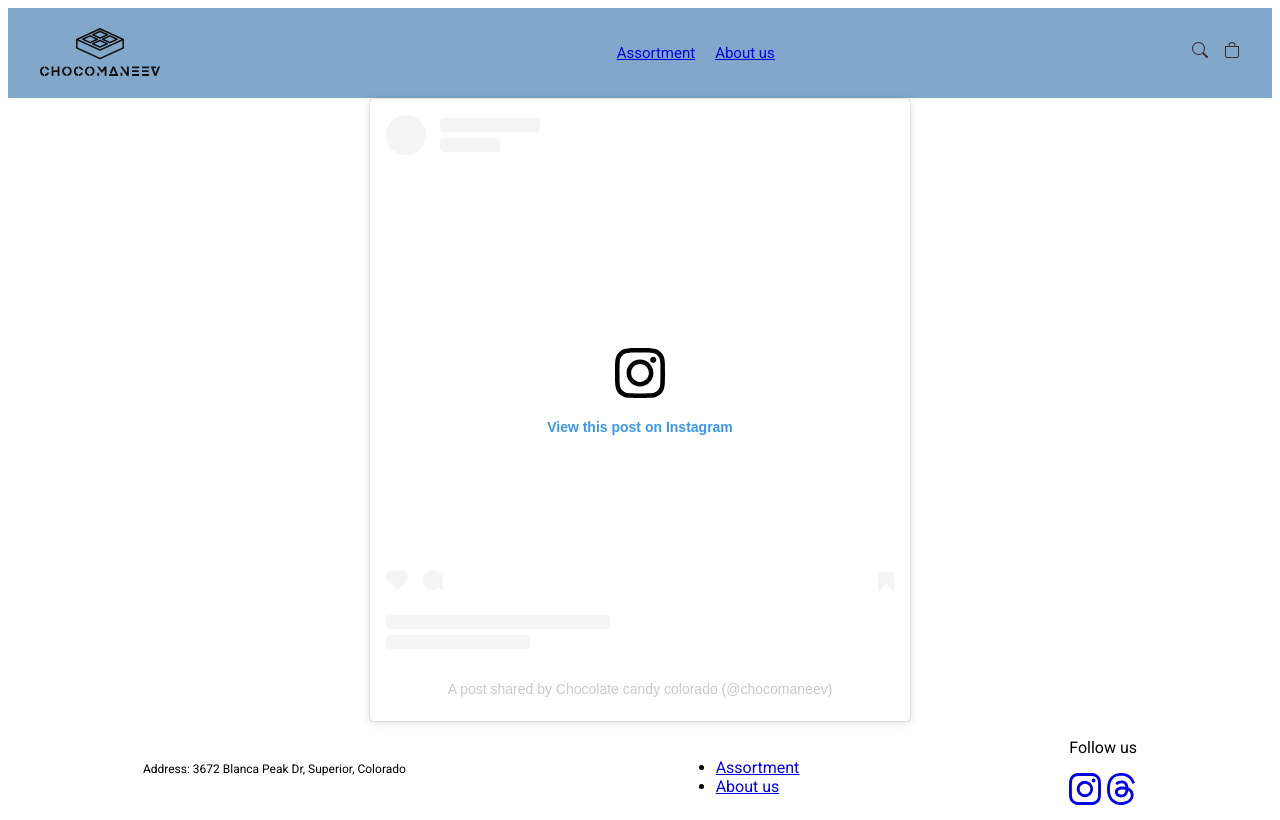
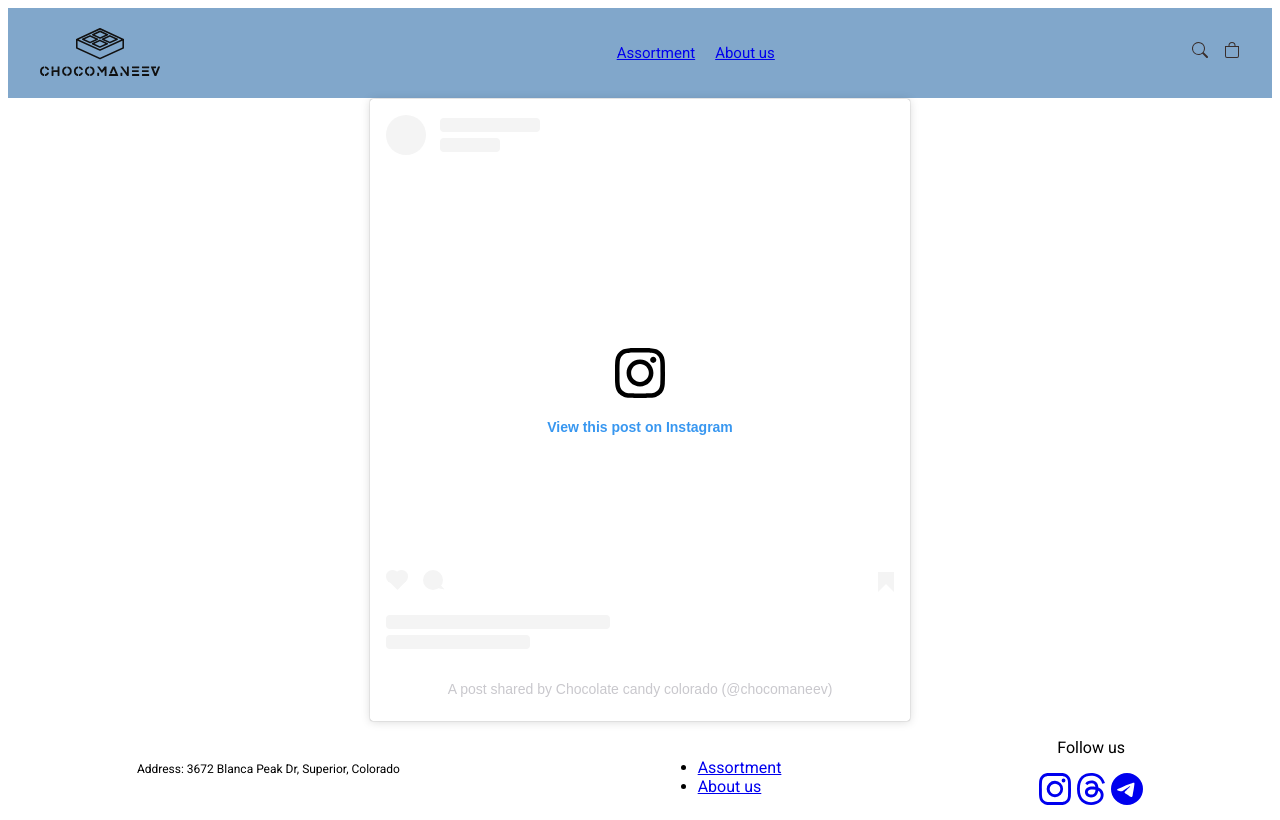
Before and after one commit to manei74/chocomaneev, a website: page about-us.html in a window 1280 px wide. Drawn offline with Linux system fonts and the light colour scheme; a script that the page names is missing.

Commit message:
header and footer links

```diff
--- a/about-us.html
+++ b/about-us.html
@@ -426,6 +426,19 @@
                   d="M6.321 6.016c-.27-.18-1.166-.802-1.166-.802.756-1.081 1.753-1.502 3.132-1.502.975 0 1.803.327 2.394.948s.928 1.509 1.005 2.644q.492.207.905.484c1.109.745 1.719 1.86 1.719 3.137 0 2.716-2.226 5.075-6.256 5.075C4.594 16 1 13.987 1 7.994 1 2.034 4.482 0 8.044 0 9.69 0 13.55.243 15 5.036l-1.36.353C12.516 1.974 10.163 1.43 8.006 1.43c-3.565 0-5.582 2.171-5.582 6.79 0 4.143 2.254 6.343 5.63 6.343 2.777 0 4.847-1.443 4.847-3.556 0-1.438-1.208-2.127-1.27-2.127-.236 1.234-.868 3.31-3.644 3.31-1.618 0-3.013-1.118-3.013-2.582 0-2.09 1.984-2.847 3.55-2.847.586 0 1.294.04 1.663.114 0-.637-.54-1.728-1.9-1.728-1.25 0-1.566.405-1.967.868ZM8.716 8.19c-2.04 0-2.304.87-2.304 1.416 0 .878 1.043 1.168 1.6 1.168 1.02 0 2.067-.282 2.232-2.423a6.2 6.2 0 0 0-1.528-.161"
                 /></svg
             ></a>
+            <a href="https://www.t.me/chocomaneev"
+              ><svg
+                xmlns="http://www.w3.org/2000/svg"
+                width="32"
+                height="32"
+                fill="currentColor"
+                class="bi bi-telegram"
+                viewBox="0 0 16 16"
+              >
+                <path
+                  d="M16 8A8 8 0 1 1 0 8a8 8 0 0 1 16 0M8.287 5.906q-1.168.486-4.666 2.01-.567.225-.595.442c-.03.243.275.339.69.47l.175.055c.408.133.958.288 1.243.294q.39.01.868-.32 3.269-2.206 3.374-2.23c.05-.012.12-.026.166.016s.042.12.037.141c-.03.129-1.227 1.241-1.846 1.817-.193.18-.33.307-.358.336a8 8 0 0 1-.188.186c-.38.366-.664.64.015 1.088.327.216.589.393.85.571.284.194.568.387.936.629q.14.092.27.187c.331.236.63.448.997.414.214-.02.435-.22.547-.82.265-1.417.786-4.486.906-5.751a1.4 1.4 0 0 0-.013-.315.34.34 0 0 0-.114-.217.53.53 0 0 0-.31-.093c-.3.005-.763.166-2.984 1.09"
+                /></svg
+            ></a>
           </div>
         </div>
       </div>
```
Also changed, not shown: index.html (+3 -0 lines), 2 other files.
